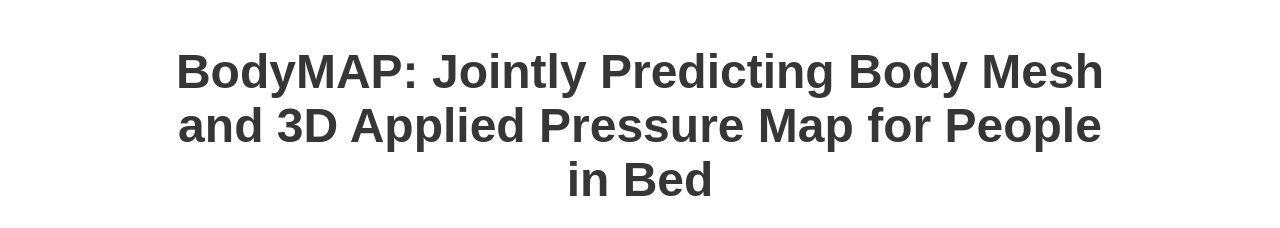
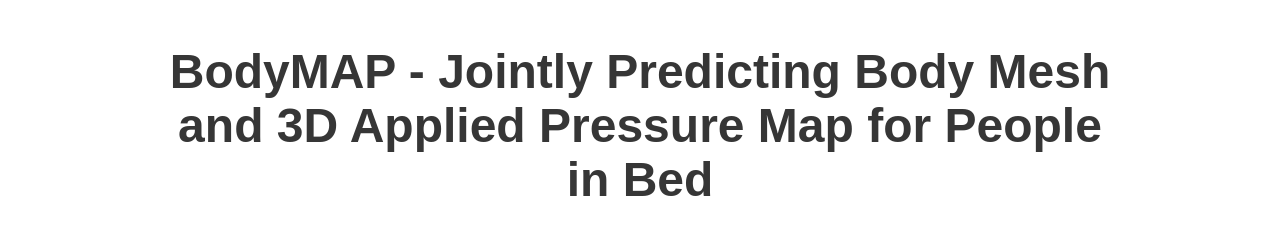
Before and after one commit to bodymap3d/bodymap3d.github.io, a plain HTML site: page index.html in a window 1280 px wide. Shown: the part 55-283 px from the top of the page. Drawn offline with nearby package versions, Linux system fonts and the light colour scheme; some icons are missing; a web font is replaced by a local one.

Commit message:
Update index.html

```diff
--- a/index.html
+++ b/index.html
@@ -89,7 +89,7 @@
     <div class="container is-max-desktop">
       <div class="columns is-centered">
         <div class="column has-text-centered">
-          <h1 class="title is-1 publication-title">BodyMAP: Jointly Predicting Body Mesh and 3D Applied Pressure Map for People in Bed</h1>
+          <h1 class="title is-1 publication-title">BodyMAP - Jointly Predicting Body Mesh and 3D Applied Pressure Map for People in Bed</h1>
           <div class="is-size-5 publication-authors">
             <span class="author-block">
               <a href="https://tandon-a.github.io/">Abhishek Tandon*</a><sup>1</sup>,</span>
```
